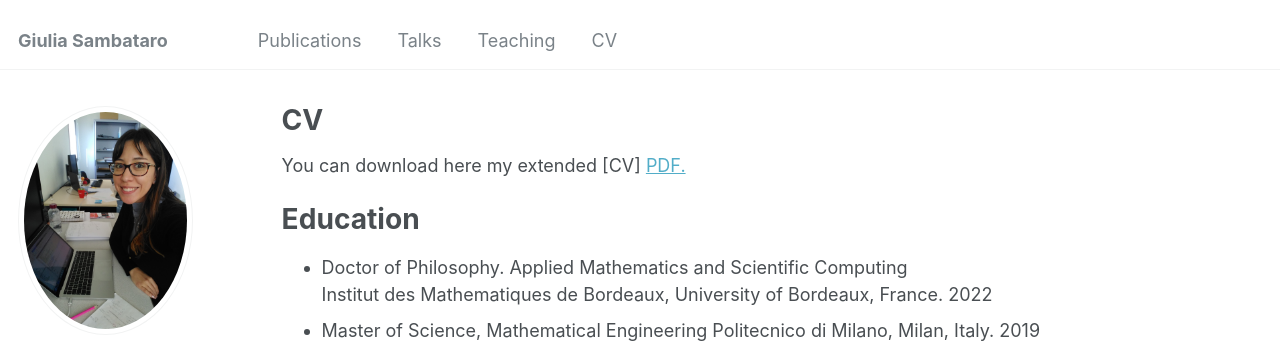
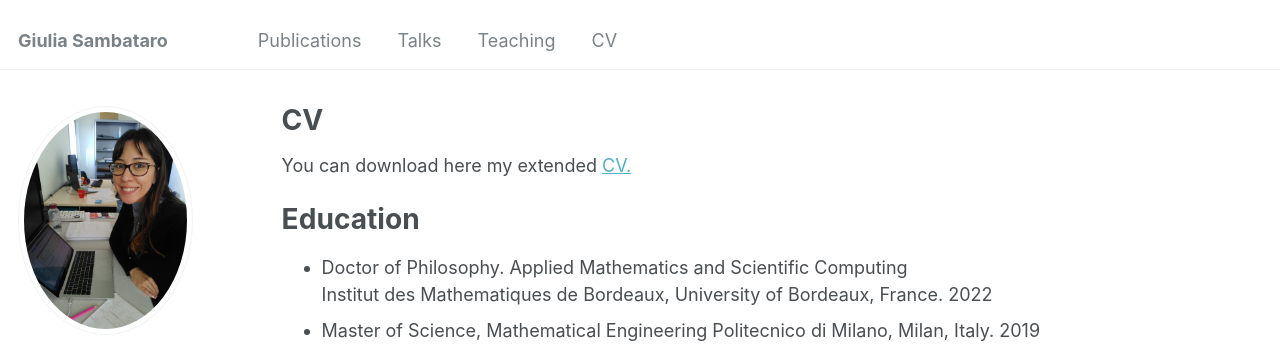
Before and after one commit to gsambata/gsambata.github.io, a Jekyll site: the page built from _pages/cv.md, in a window 1280 px wide and 900 px high. Shown: the top 346 px of the window. Built offline with Jekyll 4.4.1, drawn with Linux system fonts in a browser that asks for light colours; some web fonts are replaced.

Commit message:
unknown path

```diff
--- a/_pages/cv.md
+++ b/_pages/cv.md
@@ -7,8 +7,8 @@ redirect_from:
   - /resume
 ---
 
-You can download here my extended [CV]
-<a href="gsambata.github.io/files/cv.pdf" target="_blank">PDF.</a>
+You can download here my extended
+<a href="files/cv.pdf" target="_blank">CV.</a>
 
 {% include base_path %}
 
```
